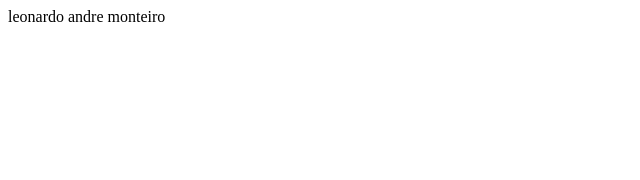
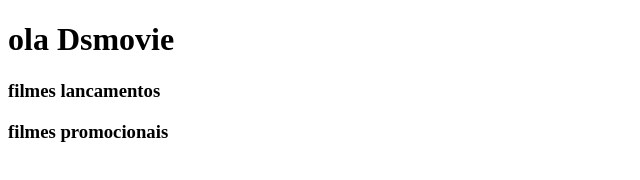
Before and after one commit to Sebaniski/dsmovie, a plain HTML site: page index.html in a window 1280 px wide. Shown: the whole page, without its empty margins (0-640 px from the left). Drawn offline with Linux system fonts and the light colour scheme.

Commit message:
inclusao promocoes

```diff
--- a/index.html
+++ b/index.html
@@ -7,6 +7,8 @@
     <title>dsmovie</title>
 </head>
 <body>
-    leonardo andre monteiro
+<h1>ola Dsmovie</h1>
+<h3>filmes lancamentos</h3>
+<h3>filmes promocionais</h3>
 </body>
 </html>
```
